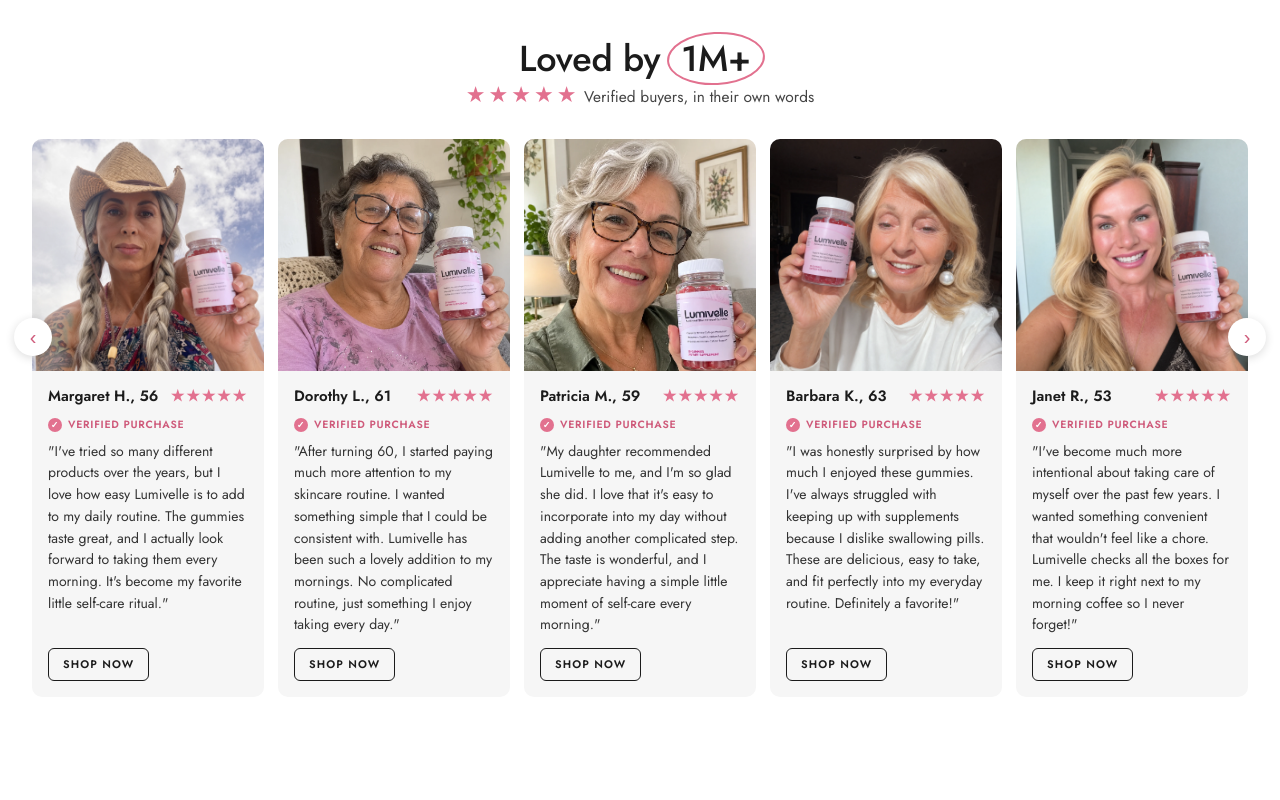
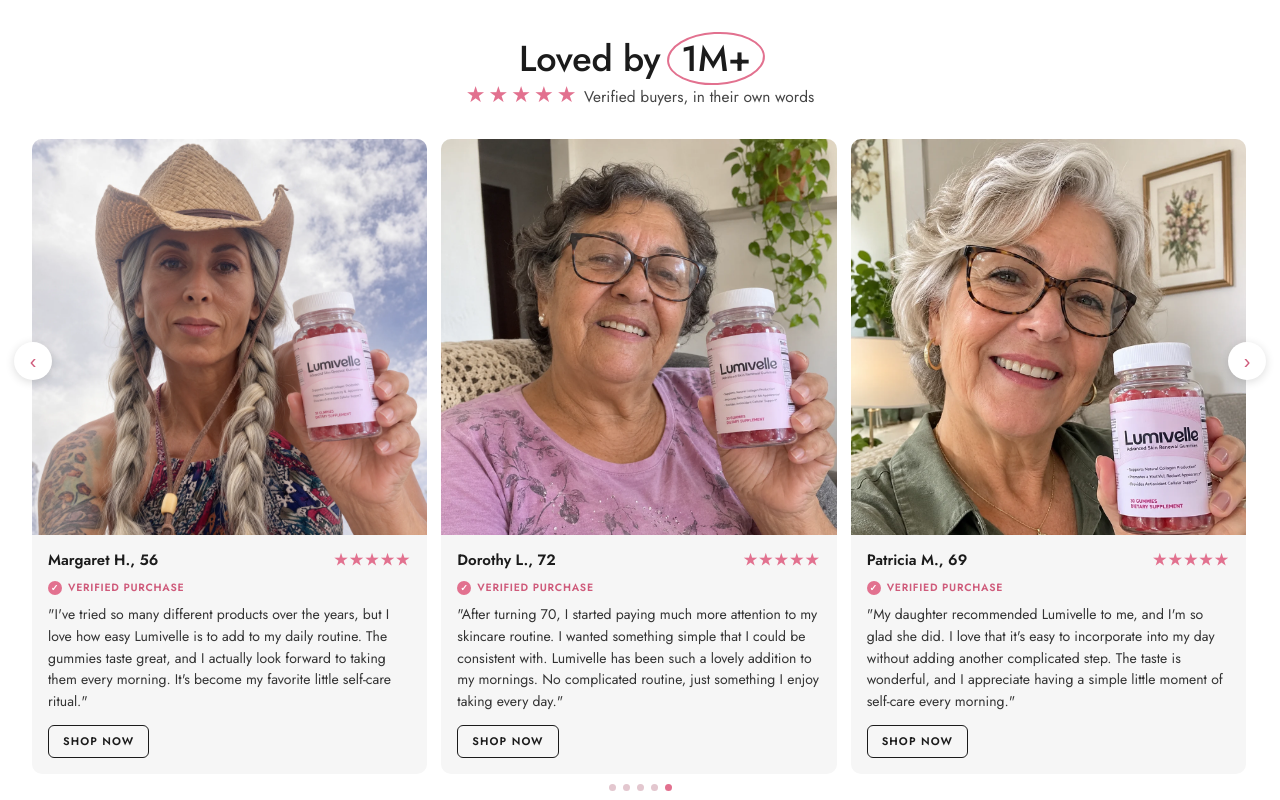
Before and after one commit to gabrielaurellio/lumivelle-pdp, a plain HTML site: page index.html in a window 1280 px wide. Shown: the part 2420-3220 px from the top of the page. Drawn offline with Linux system fonts and the light colour scheme.

Commit message:
fix: update reviewer ages, fix Dorothy text, desktop shows 3 cards with scroll
Co-Authored-By: Claude Opus 4.6 <noreply@anthropic.com>

```diff
--- a/index.html
+++ b/index.html
@@ -259,7 +259,7 @@ h2{font-size:28px}
  .info{flex:1 1 0;min-width:0}
  h1{font-size:32px}h2{font-size:36px}
  section{padding:70px 0}
- .rv{overflow:visible;margin:30px 0 0;padding:0}.rv article{flex:1 1 0}.dots{display:none}
+ .rv{overflow-x:auto;scroll-snap-type:x mandatory;margin:30px 0 0;padding:0}.rv article{flex:0 0 calc(33.333% - 10px);scroll-snap-align:start}
  .split{grid-template-columns:1fr 1fr;gap:56px}
  .split.r>:first-child{order:2}
  .stats{grid-template-columns:repeat(3,1fr);gap:20px}
@@ -376,10 +376,10 @@ h2{font-size:28px}
  <div class="rvw"><button class="arr l" id="rvl" aria-label="Previous">‹</button><button class="arr r" id="rvr" aria-label="Next">›</button>
  <div class="rv" id="rv">
   <article><img src="img/review-1.webp" alt="Margaret H." loading="lazy"><div class="b"><div class="h"><span>Margaret H., 56</span><span class="st">★★★★★</span></div><span class="v">VERIFIED PURCHASE</span><p>"I've tried so many different products over the years, but I love how easy Lumivelle is to add to my daily routine. The gummies taste great, and I actually look forward to taking them every morning. It's become my favorite little self-care ritual."</p><a href="#pk">SHOP NOW</a></div></article>
-  <article><img src="img/review-2.webp" alt="Dorothy L." loading="lazy"><div class="b"><div class="h"><span>Dorothy L., 61</span><span class="st">★★★★★</span></div><span class="v">VERIFIED PURCHASE</span><p>"After turning 60, I started paying much more attention to my skincare routine. I wanted something simple that I could be consistent with. Lumivelle has been such a lovely addition to my mornings. No complicated routine, just something I enjoy taking every day."</p><a href="#pk">SHOP NOW</a></div></article>
-  <article><img src="img/review-3.webp" alt="Patricia M." loading="lazy"><div class="b"><div class="h"><span>Patricia M., 59</span><span class="st">★★★★★</span></div><span class="v">VERIFIED PURCHASE</span><p>"My daughter recommended Lumivelle to me, and I'm so glad she did. I love that it's easy to incorporate into my day without adding another complicated step. The taste is wonderful, and I appreciate having a simple little moment of self-care every morning."</p><a href="#pk">SHOP NOW</a></div></article>
-  <article><img src="img/review-4.webp" alt="Barbara K." loading="lazy"><div class="b"><div class="h"><span>Barbara K., 63</span><span class="st">★★★★★</span></div><span class="v">VERIFIED PURCHASE</span><p>"I was honestly surprised by how much I enjoyed these gummies. I've always struggled with keeping up with supplements because I dislike swallowing pills. These are delicious, easy to take, and fit perfectly into my everyday routine. Definitely a favorite!"</p><a href="#pk">SHOP NOW</a></div></article>
-  <article><img src="img/review-5.webp" alt="Janet R." loading="lazy"><div class="b"><div class="h"><span>Janet R., 53</span><span class="st">★★★★★</span></div><span class="v">VERIFIED PURCHASE</span><p>"I've become much more intentional about taking care of myself over the past few years. I wanted something convenient that wouldn't feel like a chore. Lumivelle checks all the boxes for me. I keep it right next to my morning coffee so I never forget!"</p><a href="#pk">SHOP NOW</a></div></article>
+  <article><img src="img/review-2.webp" alt="Dorothy L." loading="lazy"><div class="b"><div class="h"><span>Dorothy L., 72</span><span class="st">★★★★★</span></div><span class="v">VERIFIED PURCHASE</span><p>"After turning 70, I started paying much more attention to my skincare routine. I wanted something simple that I could be consistent with. Lumivelle has been such a lovely addition to my mornings. No complicated routine, just something I enjoy taking every day."</p><a href="#pk">SHOP NOW</a></div></article>
+  <article><img src="img/review-3.webp" alt="Patricia M." loading="lazy"><div class="b"><div class="h"><span>Patricia M., 69</span><span class="st">★★★★★</span></div><span class="v">VERIFIED PURCHASE</span><p>"My daughter recommended Lumivelle to me, and I'm so glad she did. I love that it's easy to incorporate into my day without adding another complicated step. The taste is wonderful, and I appreciate having a simple little moment of self-care every morning."</p><a href="#pk">SHOP NOW</a></div></article>
+  <article><img src="img/review-4.webp" alt="Barbara K." loading="lazy"><div class="b"><div class="h"><span>Barbara K., 68</span><span class="st">★★★★★</span></div><span class="v">VERIFIED PURCHASE</span><p>"I was honestly surprised by how much I enjoyed these gummies. I've always struggled with keeping up with supplements because I dislike swallowing pills. These are delicious, easy to take, and fit perfectly into my everyday routine. Definitely a favorite!"</p><a href="#pk">SHOP NOW</a></div></article>
+  <article><img src="img/review-5.webp" alt="Janet R." loading="lazy"><div class="b"><div class="h"><span>Janet R., 50</span><span class="st">★★★★★</span></div><span class="v">VERIFIED PURCHASE</span><p>"I've become much more intentional about taking care of myself over the past few years. I wanted something convenient that wouldn't feel like a chore. Lumivelle checks all the boxes for me. I keep it right next to my morning coffee so I never forget!"</p><a href="#pk">SHOP NOW</a></div></article>
  </div></div>
  <div class="dots" id="dots"><i class="on"></i><i></i><i></i><i></i><i></i></div>
 </div></section>
```
